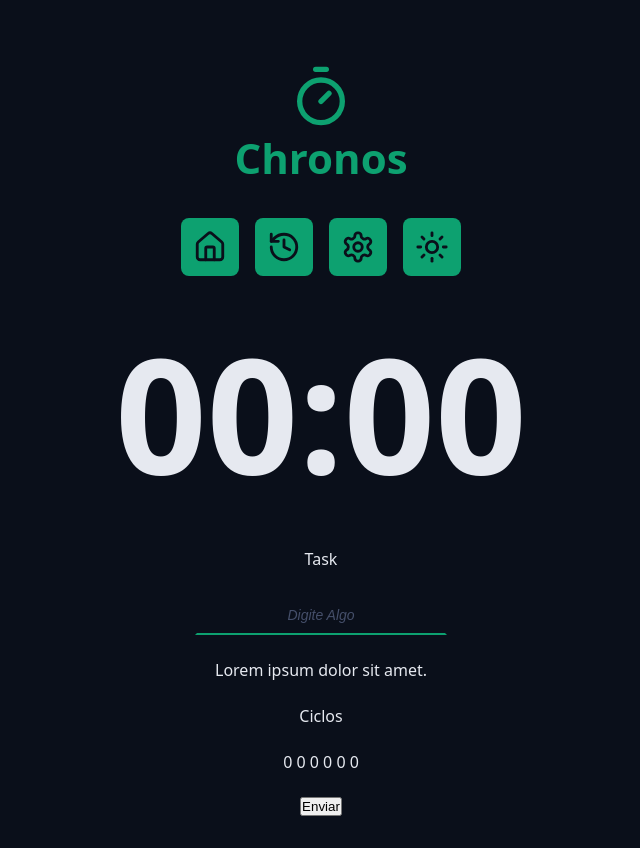
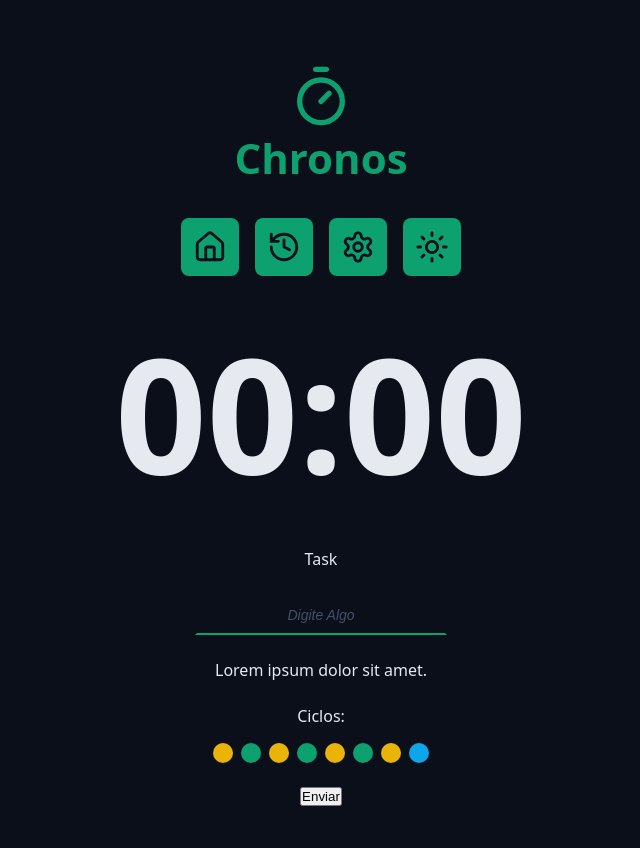
Before and after one commit to vimassaru/chronos_pomodoro, a React (Vite) app: page / in a window 1280 px wide. Shown: the whole page, without its empty margins (319-959 px from the left). Built offline with nearby package versions, Linux system fonts and the light colour scheme.

Commit message:
feature: adicionando componente de ciclos: Cycles.tsx

```diff
--- a/src/App.tsx
+++ b/src/App.tsx
@@ -1,5 +1,6 @@
 import { Container } from './components/ui/Container';
 import { CountDown } from './components/ui/CountDown';
+import { Cycles } from './components/ui/Cycles';
 import { DefaultInput } from './components/ui/DefaultInput';
 import { Logo } from './components/ui/Logo';
 import { Menu } from './components/ui/Menu';
@@ -35,8 +36,7 @@
           </div>
 
           <div className='formRow'>
-            <p>Ciclos</p>
-            <p>0 0 0 0 0 0</p>
+            <Cycles />
           </div>
 
           <div className='formRow'>
--- /dev/null
+++ b/src/components/ui/Cycles/index.tsx
@@ -0,0 +1,21 @@
+import styles from './styles.module.css';
+
+
+export const Cycles = () => {
+  return (
+      <div className={styles.cycles}>
+        <span>Ciclos:</span>
+
+        <div className={styles.cycleDots}>
+          <span className={`${styles.cycleDot} ${styles.workTime}`}></span>
+          <span className={`${styles.cycleDot} ${styles.shortBreakTime}`}></span>
+          <span className={`${styles.cycleDot} ${styles.workTime}`}></span>
+          <span className={`${styles.cycleDot} ${styles.shortBreakTime}`}></span>
+          <span className={`${styles.cycleDot} ${styles.workTime}`}></span>
+          <span className={`${styles.cycleDot} ${styles.shortBreakTime}`}></span>
+          <span className={`${styles.cycleDot} ${styles.workTime}`}></span>
+          <span className={`${styles.cycleDot} ${styles.longBreakTime}`}></span>
+        </div>
+      </div>
+  )
+}
--- /dev/null
+++ b/src/components/ui/Cycles/styles.module.css
@@ -0,0 +1,31 @@
+.cycles {
+  display: flex;
+  flex-direction: column;
+  align-items: center;
+  justify-content: center;
+  gap: 1.6rem;
+}
+
+.cycleDots {
+  display: flex;
+  gap: 0.8rem;
+}
+
+.cycleDot {
+  height: 2rem;
+  width: 2rem;
+  background-color: var(--primary);
+  border-radius: 50%;
+}
+
+.workTime {
+  background: var(--warning);
+}
+
+.shortBreakTime {
+  background: var(--primary);
+}
+
+.longBreakTime {
+  background: var(--info);
+}
```
